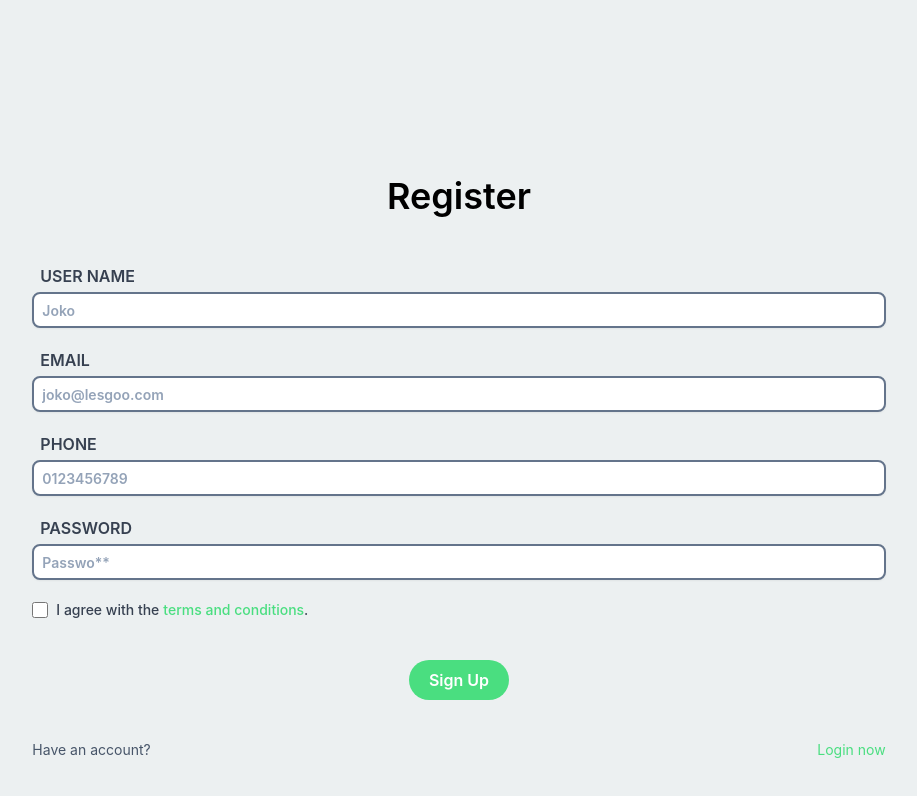
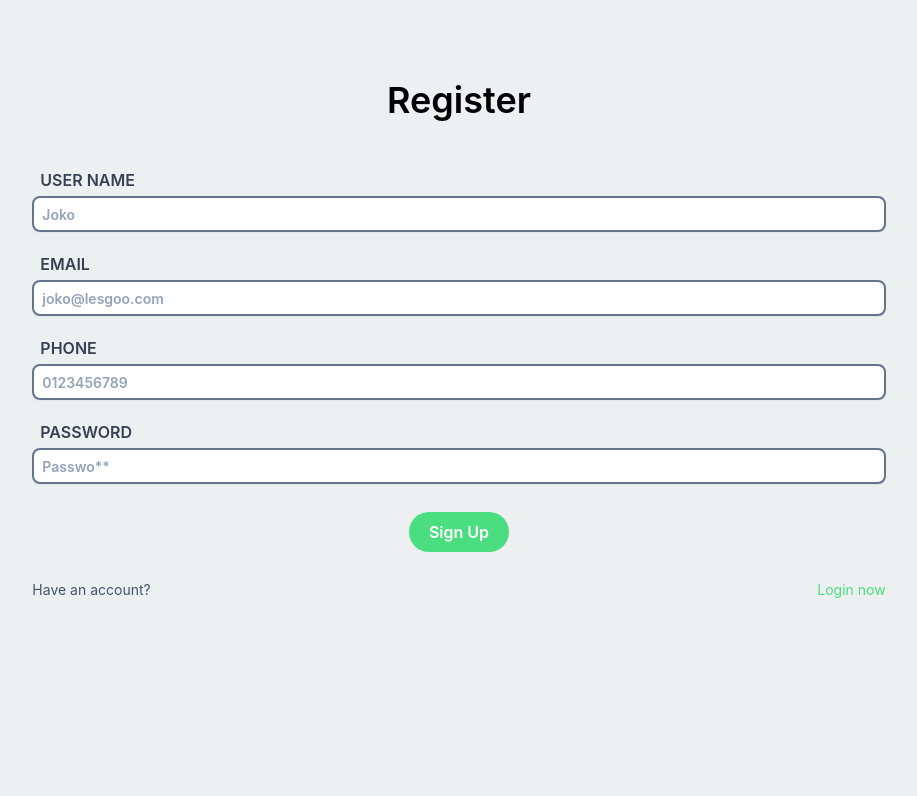
Before and after one commit to tawakalmit/LesGoo-1.2, a Next.js app: page /register in a window 1280 px wide. Shown: the top 796 px of the page, without its empty margins (181-1098 px from the left). Built offline with nearby package versions, Linux system fonts and the light colour scheme.

Commit message:
swagger register

```diff
--- a/pages/register/index.jsx
+++ b/pages/register/index.jsx
@@ -1,15 +1,64 @@
 import React from 'react';
+import { useState } from 'react';
+import { useRouter } from 'next/router';
 import Link from 'next/link';
 
 export default function Register() {
+  const [dataRegister, setRegister] = useState({
+    username: '',
+    email: '',
+    phone: '',
+    password: '',
+  });
+
+  const router = useRouter();
+
+  const handleChangeUserName = (e) => {
+    setRegister((state) => ({ ...state, username: e.target.value }));
+  };
+  const handleChangeEmail = (e) => {
+    setRegister((state) => ({ ...state, email: e.target.value }));
+  };
+  const handleChangePhone = (e) => {
+    setRegister((state) => ({ ...state, phone: e.target.value }));
+  };
+  const handleChangePassword = (e) => {
+    setRegister((state) => ({ ...state, password: e.target.value }));
+  };
+
+  const handleSubmitSignUp = async (e) => {
+    e.preventDefault();
+    try {
+      const response = await fetch(
+        `${process.env.NEXT_PUBLIC_BACKEND_URL}/register`,
+        {
+          method: 'POST',
+          headers: {
+            'Content-Type': 'application/json',
+          },
+          body: JSON.stringify(dataRegister),
+        }
+      );
+      const data = await response.json();
+      if (response.status === 200) {
+        router.push('/login');
+      } else if (response.status >= 300) {
+        throw data.message;
+      }
+    } catch (error) {
+      console.log('error:', error);
+    }
+  };
+
   return (
     <>
-      <h1 className='text-4xl font-semibold text-center mt-44'>Register</h1>
-      <form className='mt-12 mx-auto w-8/12'>
+      <h1 className='text-4xl font-semibold text-center mt-20'>Register</h1>
+      <form onSubmit={handleSubmitSignUp} className='mt-12 mx-auto w-8/12'>
         <div className='mb-5'>
           <label className='ml-2 font-semibold text-gray-700'>USER NAME</label>
           <input
             id='inputReg-username'
+            onChange={handleChangeUserName}
             type='text'
             placeholder='Joko'
             className='w-full mx-auto p-1 mt-1 rounded-lg pl-2 border-2 font-semibold text-slate-700 border-slate-500 shadow-sm placeholder:text-slate-400 placeholder:text-sm focus:outline-none focus:ring-2 focus:ring-green-400 focus:border-green-400'
@@ -19,6 +68,7 @@ export default function Register() {
           <label className='ml-2 font-semibold text-gray-700'>EMAIL</label>
           <input
             id='inputReg-email'
+            onChange={handleChangeEmail}
             type='email'
             placeholder='joko@lesgoo.com'
             className='w-full mx-auto p-1 mt-1 rounded-lg pl-2 border-2 font-semibold text-slate-700 border-slate-500 shadow-sm placeholder:text-slate-400 placeholder:text-sm focus:outline-none focus:ring-2 focus:ring-green-400 focus:border-green-400'
@@ -28,6 +78,7 @@ export default function Register() {
           <label className='ml-2 font-semibold text-gray-700'>PHONE</label>
           <input
             id='inputReg-phone'
+            onChange={handleChangePhone}
             type='number'
             placeholder='0123456789'
             className='w-full mx-auto p-1 mt-1 rounded-lg pl-2 border-2 font-semibold text-slate-700 border-slate-500 shadow-sm placeholder:text-slate-400 placeholder:text-sm focus:outline-none focus:ring-2 focus:ring-green-400 focus:border-green-400'
@@ -37,36 +88,17 @@ export default function Register() {
           <label className='ml-2 font-semibold text-gray-700'>PASSWORD</label>
           <input
             id='inputReg-password'
+            onChange={handleChangePassword}
             type='Password'
             placeholder='Passwo**'
             className='w-full mx-auto p-1 mt-1 rounded-lg pl-2 border-2 font-semibold text-slate-700 border-slate-500 shadow-sm placeholder:text-slate-400 placeholder:text-sm focus:outline-none focus:ring-2 focus:ring-green-400 focus:border-green-400'
           />
         </div>
-
-        <div className='flex items-center'>
-          <input
-            id='link-checkbox'
-            type='checkbox'
-            value=''
-            required
-            className='w-4 h-4 bg-gray-100 rounded border-gray-300 '
-          />
-          <label
-            htmlFor='link-checkbox'
-            className='ml-2 text-sm font-medium text-gray-700'
-          >
-            I agree with the
-            <span
-              href='#'
-              className='text-green-400 hover:underline cursor-pointer ml-1'
-            >
-              terms and conditions
-            </span>
-            .
-          </label>
-        </div>
-
-        <button id='btn-register' className='my-10 block mx-auto px-5 py-2 rounded-full text-white font-semibold bg-green-400 hover:bg-green-500 active:bg-green-600'>
+        <button
+          id='btn-register'
+          type='submit'
+          className='my-7 block mx-auto px-5 py-2 rounded-full text-white font-semibold bg-green-400 hover:bg-green-500 active:bg-green-600'
+        >
           Sign Up
         </button>
         <div className='flex justify-between text-sm'>
```
